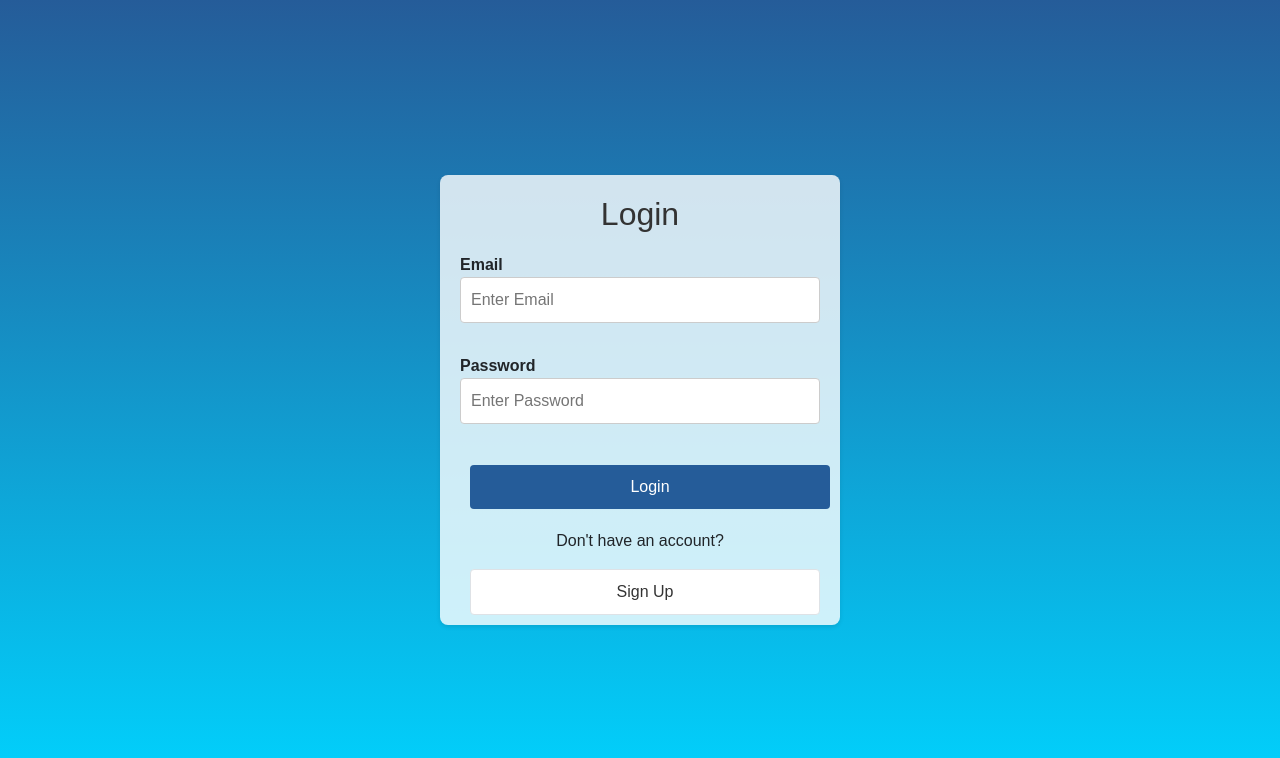
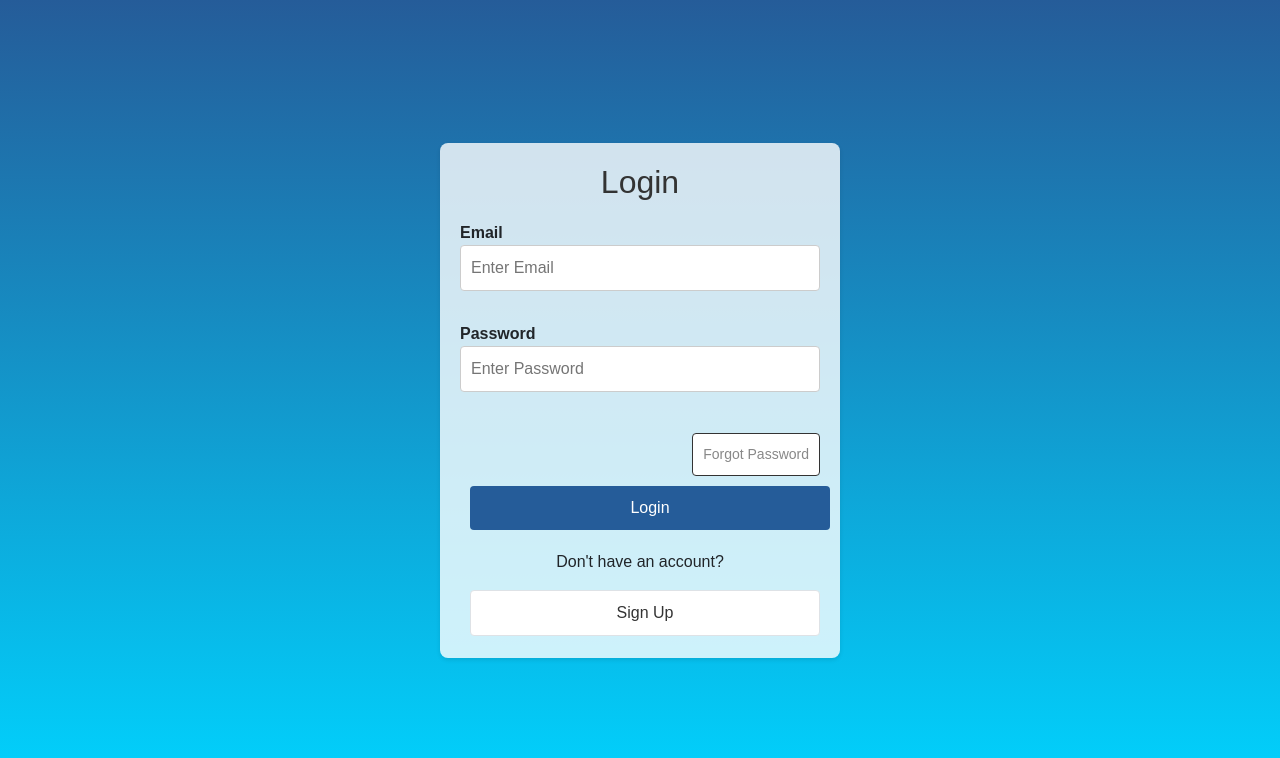
Before and after one commit to tarun-trj/studyBuddy, a React (Vite) app in the folder login_register/client/: page /login in a window 1280 px wide. Shown: the top 758 px of the page. Built offline with nearby package versions, Linux system fonts and the light colour scheme.

Commit message:
added forgot and change password

```diff
--- a/login_register/client/src/Login.jsx
+++ b/login_register/client/src/Login.jsx
@@ -24,7 +24,7 @@ function Login() {
   const handleSubmit = async (e) => {
     e.preventDefault();
     try {
-      const response = await axios.post('http://127.0.0.1:3002/login', user, {
+      const response = await axios.post("http://127.0.0.1:3002/login", user, {
         headers: {
           "Content-Type": "application/json",
         },
@@ -51,9 +51,8 @@ function Login() {
     }
   };
 
-
   const storeTokenInSS = (token) => {
-    sessionStorage.setItem('token', token);
+    sessionStorage.setItem("token", token);
   };
 
   return (
@@ -62,7 +61,9 @@ function Login() {
         <h2>Login</h2>
         <form onSubmit={handleSubmit}>
           <div className="mb-3">
-            <label htmlFor="email"><strong>Email</strong></label>
+            <label htmlFor="email">
+              <strong>Email</strong>
+            </label>
             <input
               type="email"
               id="email"
@@ -73,7 +74,9 @@ function Login() {
             />
           </div>
           <div className="mb-3">
-            <label htmlFor="password"><strong>Password</strong></label>
+            <label htmlFor="password">
+              <strong>Password</strong>
+            </label>
             <input
               type="password"
               id="password"
@@ -81,6 +84,9 @@ function Login() {
               name="password"
               onChange={handleInput}
             />
+          </div>
+          <div className="forgot-password">
+            <Link to="/forgot-password">Forgot Password</Link>
           </div>
           <button type="submit" className="btn btn-success">
             Login
--- a/login_register/client/src/components/sidebar.jsx
+++ b/login_register/client/src/components/sidebar.jsx
@@ -2,7 +2,6 @@ import React from "react";
 import { Link } from "react-router-dom";
 import { useNavigate } from "react-router-dom";
 import Timer from "./timer";
-
 
 function Sidebar() {
   const navigate = useNavigate();
@@ -33,7 +32,12 @@ function Sidebar() {
             <Link to="/todo">Start Study</Link>
           </li>
           <li>
-            <Link to ="/login" onClick={handleLogOut}>Log Out</Link>
+            <Link to="/change-password">Change Password</Link>
+          </li>
+          <li>
+            <Link to="/login" onClick={handleLogOut}>
+              Log Out
+            </Link>
           </li>
         </ul>
       </nav>
--- a/login_register/client/src/styles/loginstyles.css
+++ b/login_register/client/src/styles/loginstyles.css
@@ -16,14 +16,18 @@
 }
 
 .login-form {
-  background-color: rgba(255, 255, 255, 0.8); /* Add some opacity to make the form more readable */
+  background-color: rgba(
+    255,
+    255,
+    255,
+    0.8
+  ); /* Add some opacity to make the form more readable */
   padding: 20px;
   border-radius: 8px;
   box-shadow: 0 2px 4px rgba(0, 0, 0, 0.1);
   width: 400px; /* Adjust width as needed */
-  height: 450px; /* Adjust height as needed */
+  height: 515px; /* Adjust height as needed */
 }
-
 
 .login-form h2 {
   text-align: center;
@@ -80,3 +84,22 @@
   background-color: rgba(37, 92, 153, 1);
   color: #fff;
 }
+
+/* styles/loginstyles.css */
+/* styles/loginstyles.css */
+
+.login-form .forgot-password {
+  display: flex;
+  justify-content: flex-end; /* Aligns the content to the right */
+}
+
+.login-form .forgot-password a {
+  font-size: 14px;
+  color: #888; /* Set color for the link */
+  text-decoration: none; /* Removes underline */
+  cursor: pointer; /* Change cursor to pointer on hover */
+}
+
+.login-form .forgot-password a:hover {
+  text-decoration: underline; /* Adds underline on hover */
+}
```
Lines whose indentation alone changed are shown as unchanged.
